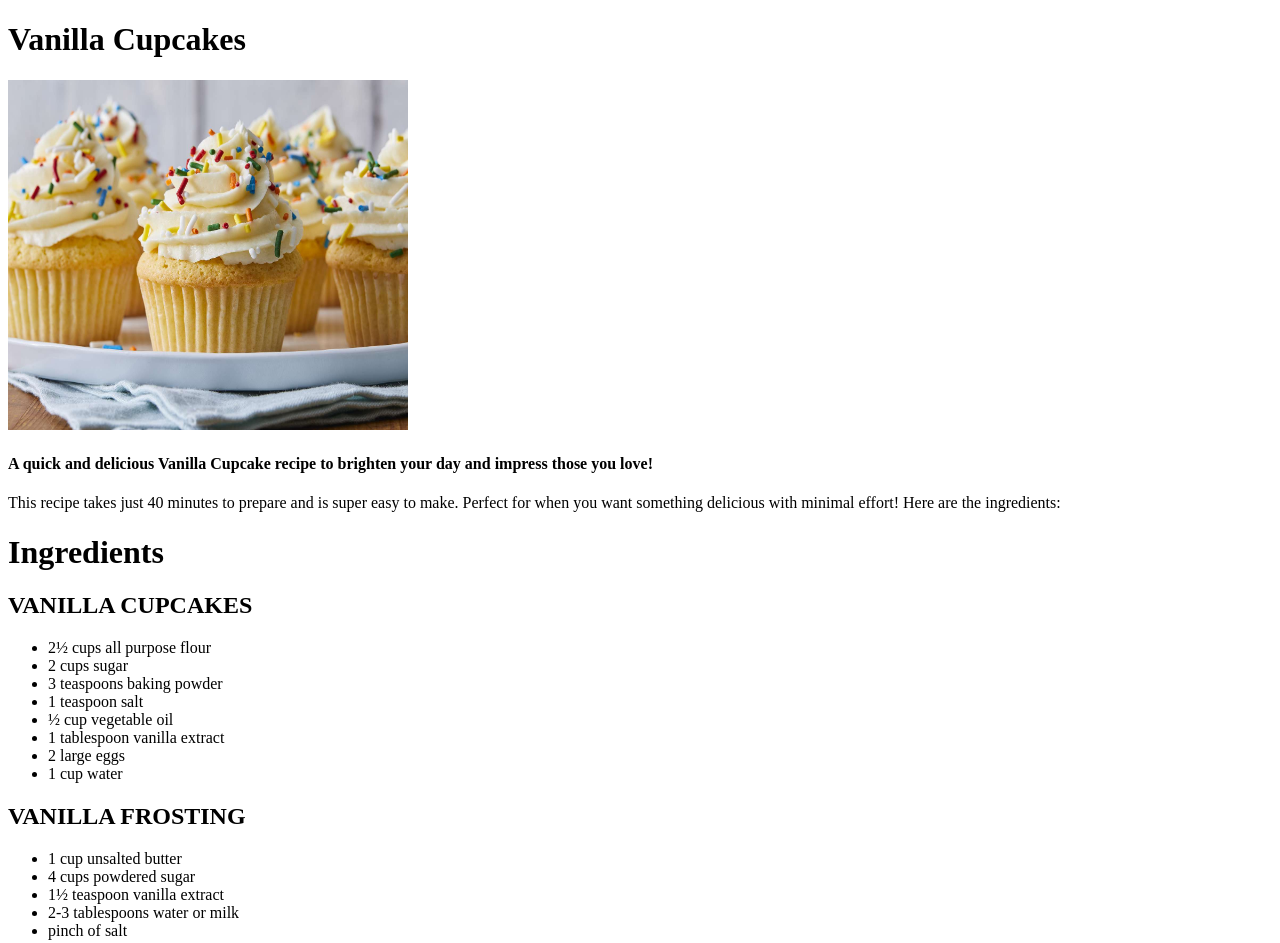
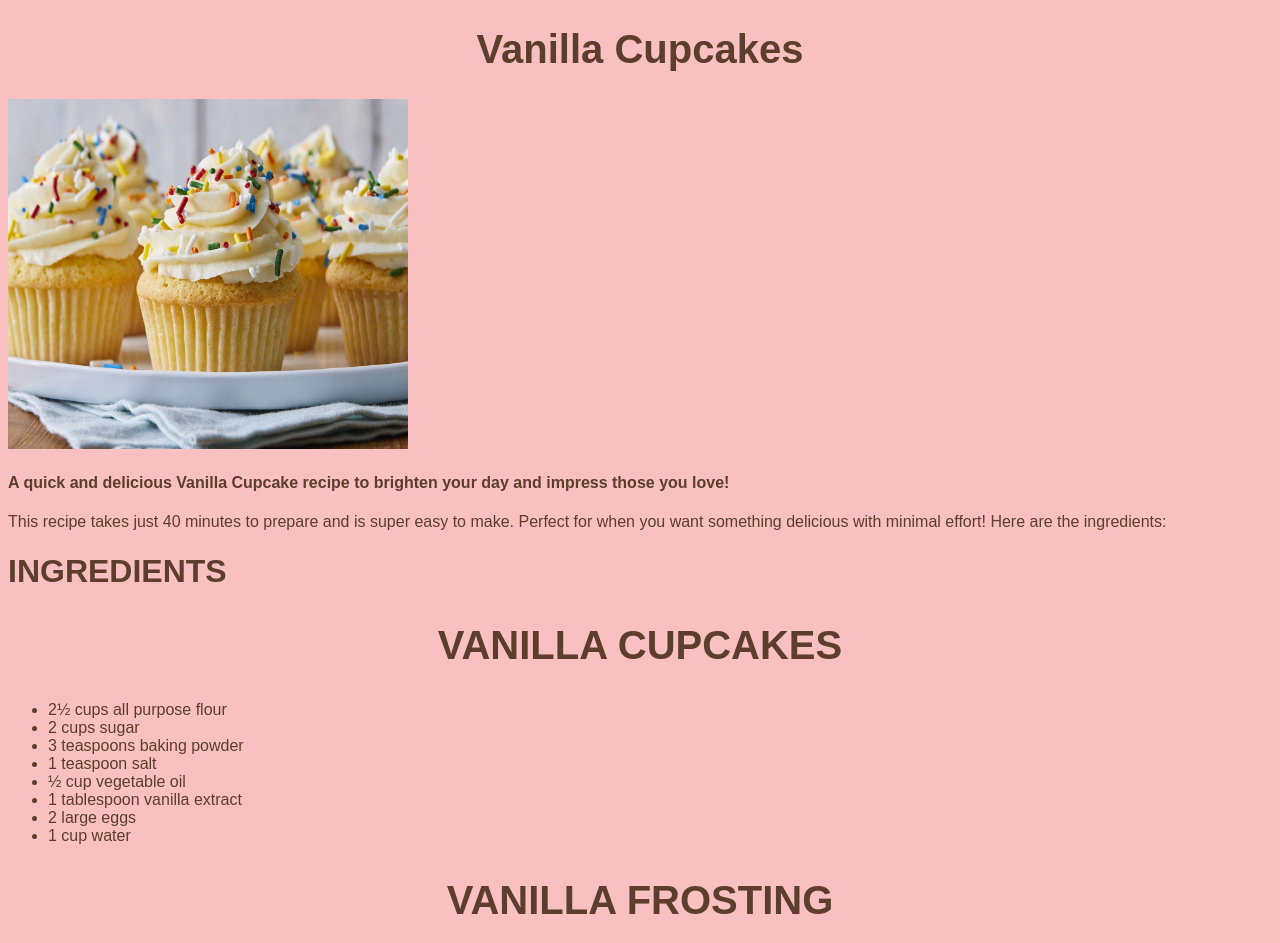
Before and after one commit to GoldenLeap/odin-recipes, a plain HTML site: page recipes/vanilla-cupcake.html in a window 1280 px wide. Shown: the top 943 px of the page. Drawn offline with Linux system fonts and the light colour scheme.

Commit message:
Add CSS for index and recipe pages

```diff
--- a/recipes/vanilla-cupcake.html
+++ b/recipes/vanilla-cupcake.html
@@ -3,14 +3,15 @@
     <head>
         <meta charset="UTF-8">
         <title>Vanilla Cupcake</title>
+        <link rel="stylesheet" href="../styles/recipe.css">
     </head>
     <body>
-        <h1>Vanilla Cupcakes</h1>
-        <img src="../images/vanilla-cupcake.jpg" alt="A vanilla cupcake image" height="350" width="400">
+        <h1 class="title">Vanilla Cupcakes</h1>
+        <img class="recipeImg" src="../images/vanilla-cupcake.jpg" alt="A vanilla cupcake image" height="350" width="400">
         <h4>A quick and delicious Vanilla Cupcake recipe to brighten your day and impress those you love!</h4>
-        <p>This recipe takes just 40 minutes to prepare and is super easy to make. Perfect for when you want something delicious with minimal effort! Here are the ingredients:</p>
-        <h1>Ingredients</h1>
-        <h2>VANILLA CUPCAKES</h2>
+        <p class="description">This recipe takes just 40 minutes to prepare and is super easy to make. Perfect for when you want something delicious with minimal effort! Here are the ingredients:</p>
+        <h1>INGREDIENTS</h1>
+        <h2 class="title">VANILLA CUPCAKES</h2>
         <ul>
             <li>2½ cups all purpose flour</li>
             <li>2 cups sugar</li>
@@ -21,7 +22,7 @@
             <li>2 large eggs</li>
             <li>1 cup water</li>
         </ul>
-        <h2>VANILLA FROSTING</h2>
+        <h2 class="title">VANILLA FROSTING</h2>
         <ul>
             <li>1 cup unsalted butter</li>
             <li>4 cups powdered sugar</li>
@@ -29,7 +30,7 @@
             <li>2-3 tablespoons water or milk</li>
             <li>pinch of salt</li>
         </ul>
-        <h1>Steps</h1>
+        <h1 class="title">Steps</h1>
         <ol>
             <li>Preheat oven to 176ºC(350ºF) and prepare a cupcake pan with liners.</li>
             <li>Add the flour, sugar, baking powder and salt to a large mixer bowl and combine. Set aside</li>
--- /dev/null
+++ b/styles/index.css
@@ -0,0 +1,8 @@
+*{
+    background-color: #F8C0C0;
+    font-family: 'Arial', 'Verdana', 'sans-serif';
+}
+.title{
+    color: #5C3D2E;
+    text-align: center;
+}
--- /dev/null
+++ b/styles/recipe.css
@@ -0,0 +1,14 @@
+*{
+    background-color: #F8C0C0;
+    font-family: 'Arial', 'Verdana', 'sans-serif';
+    color: #5C3D2E;
+}
+
+.title{
+    font-size: 40px;
+    text-align: center;
+}
+.recipeImg{
+    height: 350px;
+    width: 400px;
+}
```
Also changed, not shown: index.html (+1 -1 lines), recipes/buttermilk-pancakes.html (+5 -4 lines), recipes/chocolate-cake.html (+4 -3 lines).
